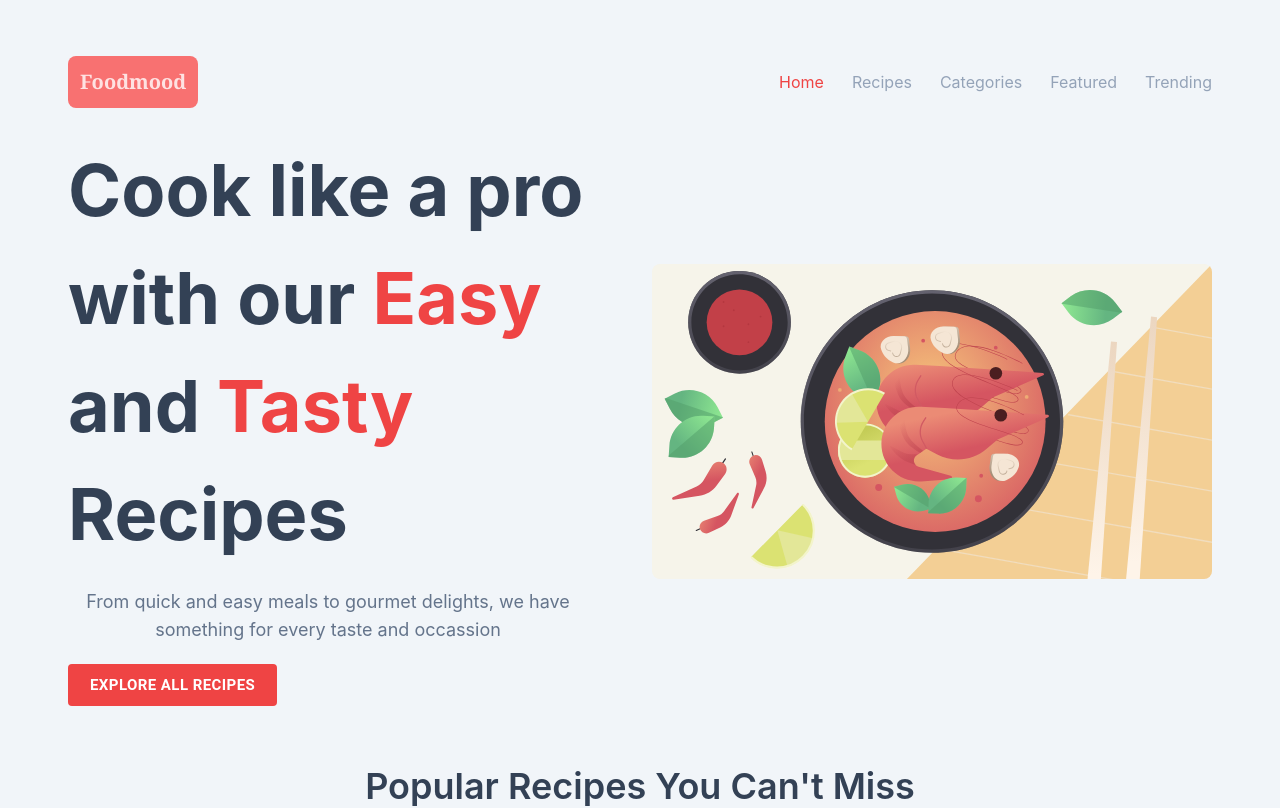
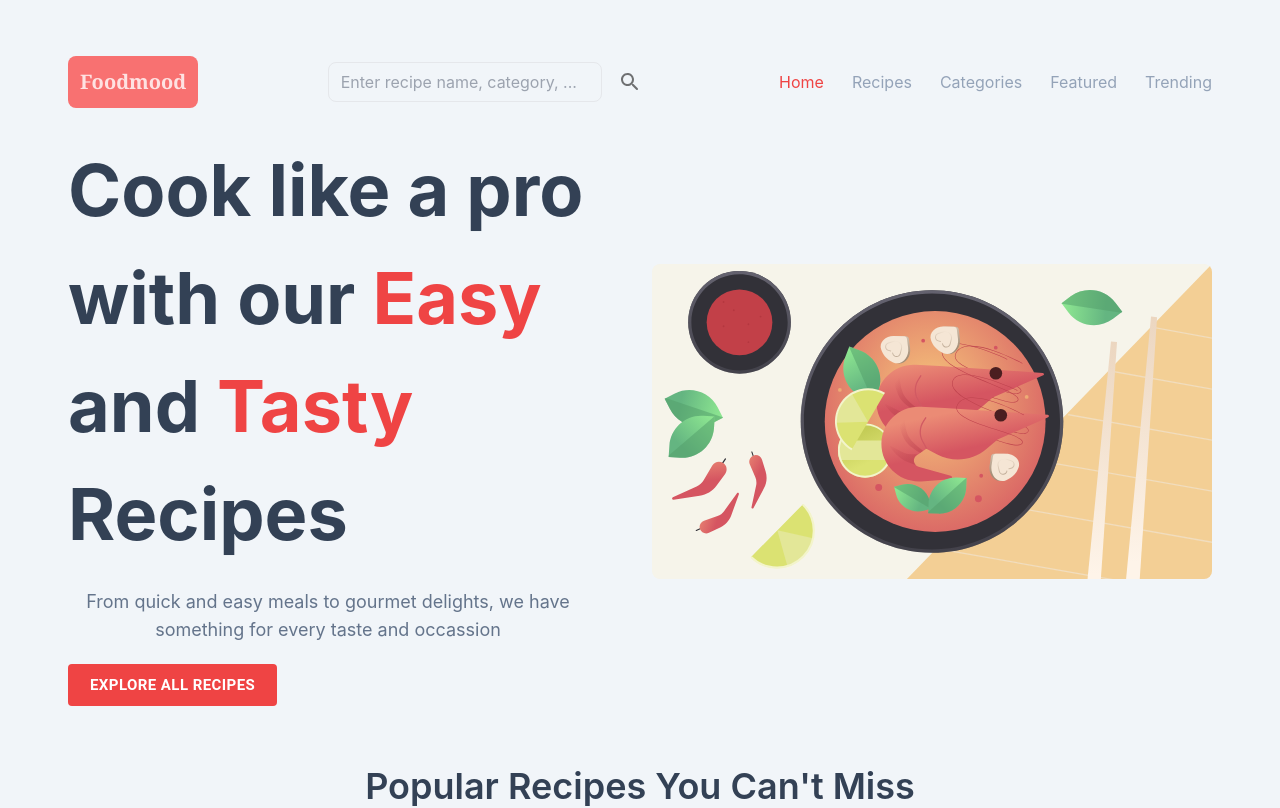
Before and after one commit to JenTJames/foodmood, a React (Create React App) app: page /home in a window 1280 px wide. Shown: the top 808 px of the page. Built offline with nearby package versions, Linux system fonts and the light colour scheme.

Commit message:
Feat: Add Searchbar to Navbar

```diff
--- a/src/components/Navbar.jsx
+++ b/src/components/Navbar.jsx
@@ -1,5 +1,6 @@
 import React from "react";
 import Navlinks from "./Navlinks";
+import SearchBar from "./SearchBar";
 
 const Navbar = () => {
   return (
@@ -7,6 +8,7 @@ const Navbar = () => {
       <h1 className="font-bold text-xl text-red-100 font-serif bg-red-400 rounded-lg p-3">
         Foodmood
       </h1>
+      <SearchBar />
       <Navlinks />
     </div>
   );
```
